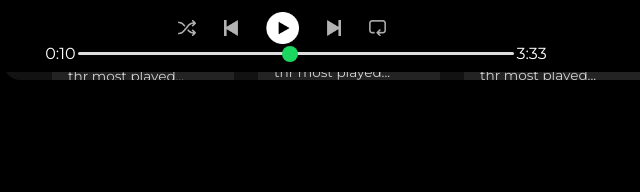
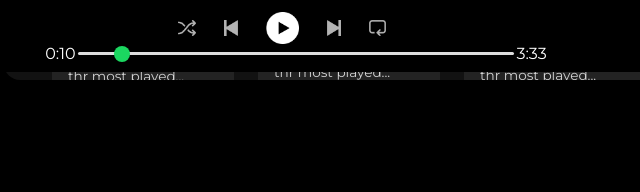
Before and after one commit to vikasswamiii/project-1, a plain HTML site: page index.html in a window 1280 px wide. Shown: the part 728-920 px from the top of the page, 352-992 px from the left. Drawn offline with Linux system fonts and the light colour scheme.

Commit message:
Update index.html

```diff
--- a/index.html
+++ b/index.html
@@ -176,7 +176,7 @@
 
                 <div class="playbackbar">
                     <span class="currtime">0:10</span>
-                    <input type="range" min="0" max="100" class="progressbar" step="1">
+                    <input type="range" min="0" max="100" class="progressbar" step="1" value="10">
                     <span class="tottime">3:33</span>
                 </div>
             </div>
```
